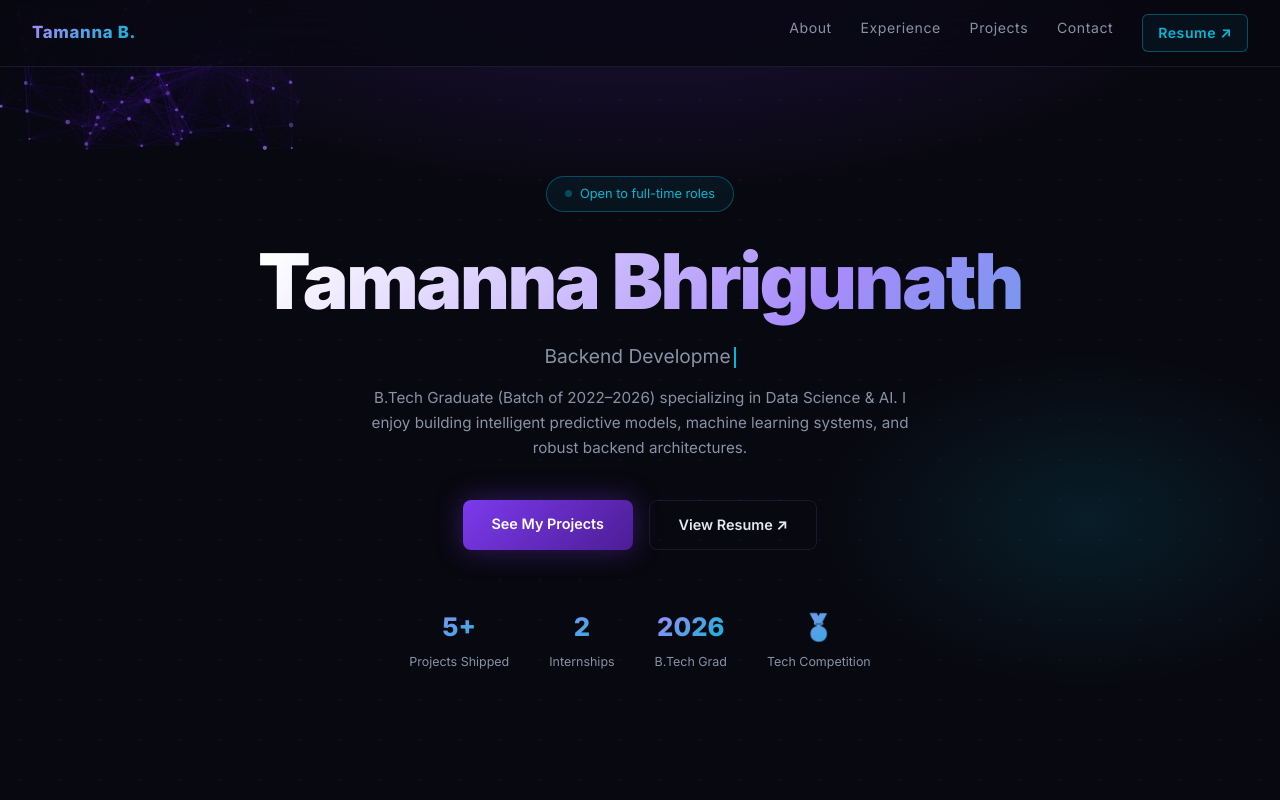
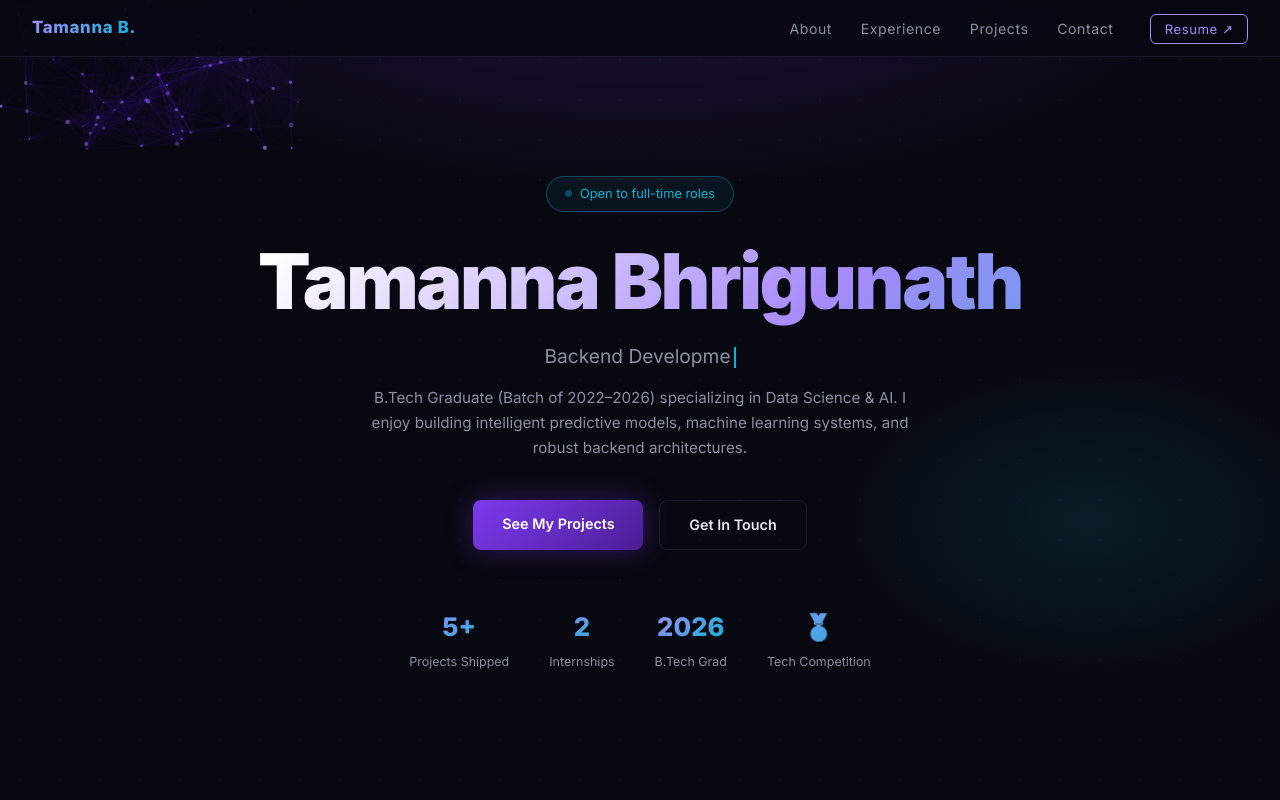
Before and after one commit to bhrigu136/Portfolio, a Next.js app: page / in a window 1280 px wide. Shown: the top 800 px of the page. Built offline with nearby package versions, Linux system fonts and the light colour scheme.

Commit message:
Add future-proof statically served Resume to Navbar and About section

```diff
--- a/src/app/components/Hero.js
+++ b/src/app/components/Hero.js
@@ -264,13 +264,8 @@ export default function Hero() {
           >
             See My Projects
           </a>
-          <a
-            href="/resume.pdf"
-            target="_blank"
-            rel="noopener noreferrer"
-            className="btn btn-outline"
-          >
-            View Resume ↗
+          <a href="mailto:bhrigunathtamanna@gmail.com" className="btn btn-outline">
+            Get In Touch
           </a>
         </div>
         <CounterStats />
--- a/src/app/components/Navbar.js
+++ b/src/app/components/Navbar.js
@@ -83,12 +83,20 @@ export default function Navbar() {
             </a>
           </li>
         ))}
-        <li className="nav-resume-li">
+        <li>
           <a
-            href="/resume.pdf"
+            href="/Tamanna_Resume.pdf"
             target="_blank"
             rel="noopener noreferrer"
-            className="nav-resume-btn"
+            className="resume-nav-btn"
+            style={{
+              border: "1px solid var(--a2)",
+              padding: "0.38rem 0.85rem",
+              borderRadius: "6px",
+              color: "var(--a2)",
+              fontSize: ".82rem",
+              marginLeft: "0.5rem"
+            }}
           >
             Resume ↗
           </a>
--- a/src/app/globals.css
+++ b/src/app/globals.css
@@ -32,6 +32,8 @@ nav.scrolled{background:rgba(8,8,16,.96);box-shadow:0 4px 30px rgba(0,0,0,.4);}
 .nav-links a:hover::after{width:100%;}
 .nav-links a.active{color:var(--a2);}
 .nav-links a.active::after{width:100%;}
+.resume-nav-btn::after{display:none !important;}
+.resume-nav-btn:hover{background:rgba(167,139,250,.1);color:var(--a2) !important;transform:translateY(-1px);box-shadow:0 4px 15px rgba(167,139,250,.15);}
 
 /* MOBILE HAMBURGER */
 .hamburger{display:none;flex-direction:column;gap:5px;cursor:pointer;z-index:110;padding:4px;background:none;border:none;}
@@ -179,12 +181,6 @@ footer strong{color:var(--text);}
 .back-to-top.show{opacity:1;visibility:visible;transform:none;}
 .back-to-top:hover{transform:translateY(-3px);box-shadow:0 8px 30px rgba(124,58,237,.6);}
 
-
-/* ===== NAVBAR RESUME BUTTON ===== */
-.nav-resume-btn{color:var(--a3)!important;font-weight:600;border:1px solid rgba(6,182,212,.38);padding:0.38rem 0.95rem;border-radius:6px;background:rgba(6,182,212,.06);transition:all .25s ease;display:inline-flex;align-items:center;text-decoration:none;}
-.nav-resume-btn:hover{background:rgba(6,182,212,.18)!important;border-color:var(--a3);transform:translateY(-1px);box-shadow:0 4px 15px rgba(6,182,212,.22);}
-.nav-resume-btn::after{display:none!important;}
-
 /* ===== RESPONSIVE ===== */
 @media(max-width:768px){
   .about-grid,.contact-grid{grid-template-columns:1fr;}
--- a/src/app/page.js
+++ b/src/app/page.js
@@ -38,7 +38,7 @@ export default function Home() {
               </p>
               <div style={{ marginTop: "1.5rem" }}>
                 <a
-                  href="/resume.pdf"
+                  href="/Tamanna_Resume.pdf"
                   target="_blank"
                   rel="noopener noreferrer"
                   className="btn btn-primary"
```
Also changed, not shown: 1 other file (tests, documents, lock files or other folders).
